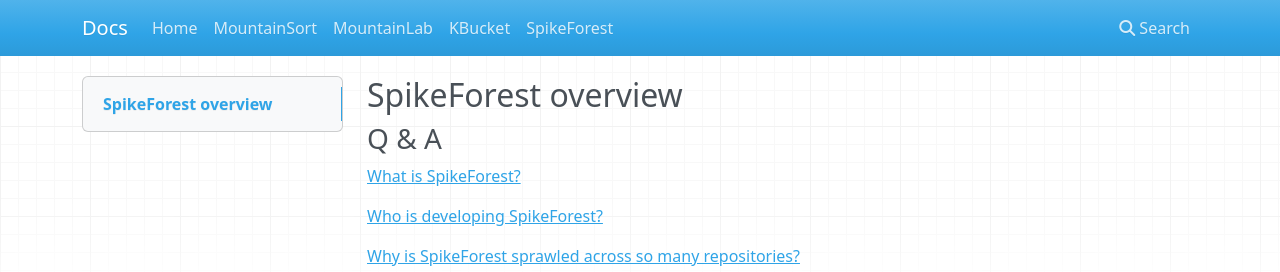
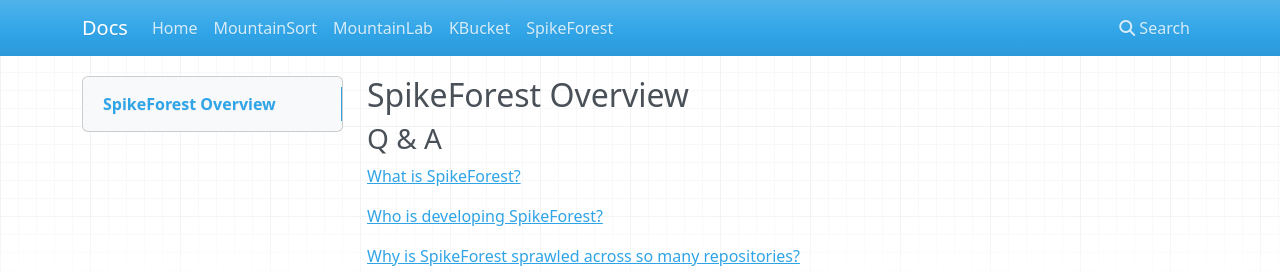
Before and after one commit to scratcharchive/spikeforest-docs, an MkDocs documentation site: the page built from docs/overview.md, in a window 1280 px wide and 900 px high. Shown: the top 272 px of the window. Built offline with MkDocs 1.6.1, drawn with Linux system fonts in a browser that asks for light colours; nearby versions of some CDN libraries.

```diff
--- a/docs/overview.md
+++ b/docs/overview.md
@@ -1,4 +1,4 @@
-## SpikeForest overview
+## SpikeForest Overview
 
 ### Q & A
 
```
